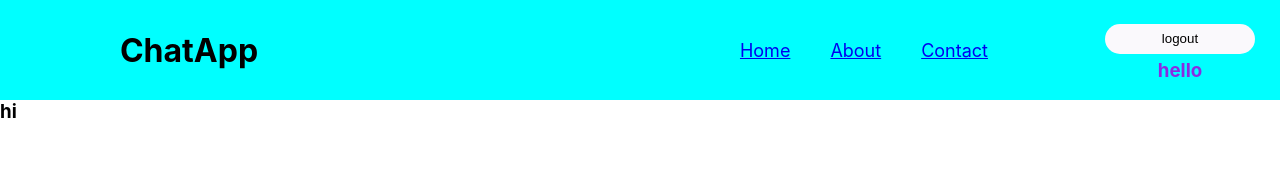
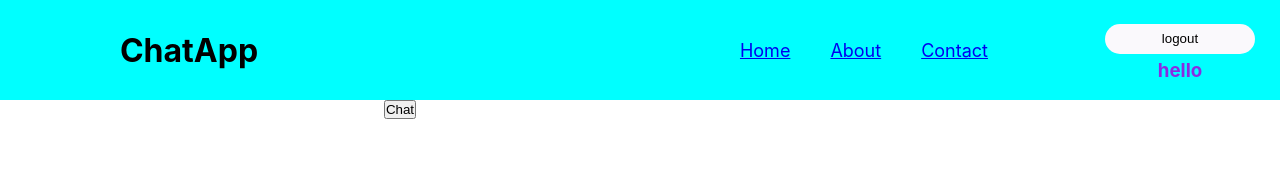
Before and after one commit to gitkrishnaa/chatApp1FrontEnd, a React (Create React App) app: page /dashboard in a window 1280 px wide. Shown: the top 190 px of the page. Built offline with nearby package versions, Linux system fonts and the light colour scheme.

Commit message:
chat interface

```diff
--- a/src/dashboard/componenet/body/main.jsx
+++ b/src/dashboard/componenet/body/main.jsx
@@ -0,0 +1,30 @@
+import { useNavigate } from "react-router-dom";
+// import {Routes,Route,redirect,useNavigate} from "react-router-dom"
+
+function Body(params) {
+    const navigate=useNavigate()
+
+const chat=()=>{
+    if(true){
+   navigate("chat")
+    }
+
+}
+
+    return(
+        <div>
+
+
+<div className="div_main">
+
+
+<button onClick={chat}>Chat</button>
+
+
+</div>
+
+
+        </div>
+    )
+}
+export default Body;
--- /dev/null
+++ b/src/dashboard/componenet/chat/main.css
@@ -0,0 +1,59 @@
+.outer_div{
+    width: 100vw;
+    height: 100vh;
+    /* background-color: rgb(43, 255, 0); */
+    display: flex;
+    justify-content: center;
+    align-items: start;
+    padding-top:30px;
+}
+.div_main{
+width: 80%;
+    height: 70%;
+    max-width: 800px;
+    max-height: 800px;
+    /* background-color: aliceblue; */
+    display: flex;
+    justify-content: center;
+    align-items: center;
+    flex-direction: column;
+}
+.div_main>div{
+    /* width: 100%;
+    height: 300px; */
+    background-color: rgb(109, 109, 231);
+    /* border: 2px solid red; */
+    padding: 10px;
+    box-shadow: rgba(50, 50, 93, 0.25) 0px 50px 100px -20px, rgba(0, 0, 0, 0.3) 0px 30px 60px -30px, rgba(10, 37, 64, 0.35) 0px -2px 6px 0px inset;
+}
+.display_chat_div{
+    width: 100%;
+    height: 80%;
+    margin: 2px;
+    border-radius: 10px;
+}
+.chat_input_div{
+    width: 100%;
+    height: 20%;
+    min-height: 30px;
+    max-height: 100px;
+    margin: 1px;
+    display: flex;
+    justify-content: center;
+    align-items: center;
+    border-radius: 10px;
+
+}
+.chat_input1{
+    display: block;
+width: 70%;
+height: 80%;
+font-size: 25px;
+padding-left: 10px;
+
+}
+.chat_btn1{
+    display: block;
+    width: 20%;
+    height: 80%;
+}
--- /dev/null
+++ b/src/dashboard/componenet/chat/main.jsx
@@ -0,0 +1,41 @@
+import { useNavigate } from "react-router-dom";
+// import {Routes,Route,redirect} from "react-router-dom"
+import "./main.css"
+function Chat(params) {
+    const navigate=useNavigate()
+
+const chat=()=>{
+    if(true){
+   navigate("chat")
+    }
+
+}
+
+    return(
+        <div>
+
+<div className="outer_div">
+<div className="div_main">
+
+<div className="display_chat_div">hi</div>
+
+<div className="chat_input_div">
+
+<input type="text" className="chat_input1"/>
+<button className="chat_btn1">send</button>
+
+</div>
+
+
+
+</div>
+
+
+</div>
+
+
+
+        </div>
+    )
+}
+export default Chat;
--- a/src/dashboard/dashboard.jsx
+++ b/src/dashboard/dashboard.jsx
@@ -1,4 +1,10 @@
-import Header from "./componenet/header/main"
+import Header from "./componenet/header/main";
+import Body from "./componenet/body/main";
+import Chat from "./componenet/chat/main";
+
+import {Routes,Route,redirect,useNavigate} from "react-router-dom";
+
+
 
 function dashboard(params) {
 
@@ -17,12 +23,18 @@ console.log(jwtKey_from_localstorage)
     return(
 <div>
 <Header name={name_from_localstorage}/>
-<div>
-    <h3>hi {name_from_localstorage}</h3>
+
+   <Routes>
+<Route path="/" element={ <Body/>} />
+<Route path="/chat" element={<Chat/>} />
+{/* <Route path="/about" element={<h2>about</h2>} /> */}
+
+{/* <Route path="/login/*" element={<Login/>} />
+<Route path="/signUp" element={<SignUp/>} />
+<Route path="/try" element={<Try/>} /> */}
 
 
-    </div>
-
+    </Routes>
 </div>
 
 
--- a/src/index.js
+++ b/src/index.js
@@ -14,7 +14,7 @@ root.render(
     <BrowserRouter>
     <Routes>
 <Route exact path="/home/*" element={<App />} />
-<Route path="/dashboard" element={<Dashboard />} />
+<Route path="/dashboard/*" element={<Dashboard />} />
 
   </Routes>
   {/* <App/> */}
```
